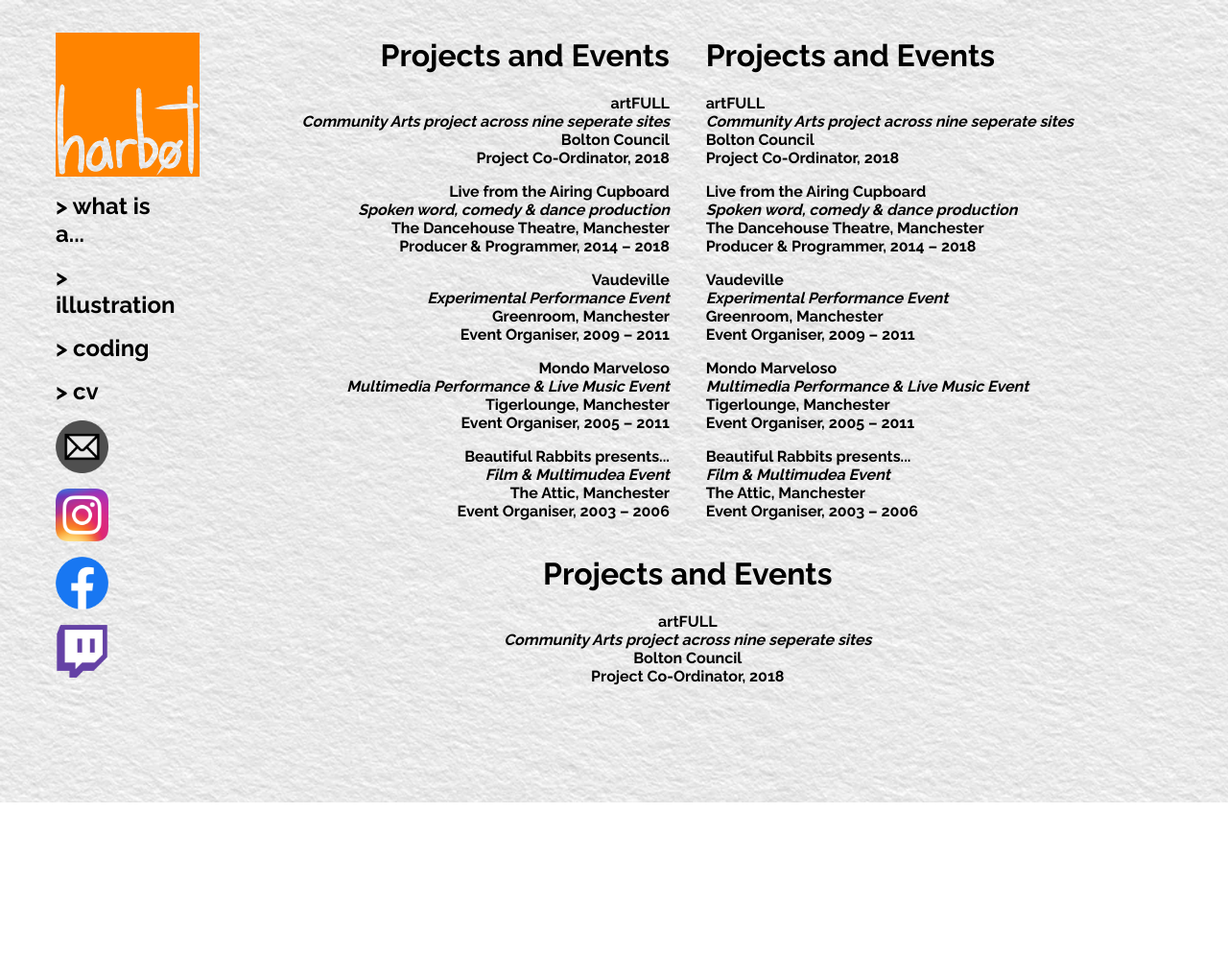
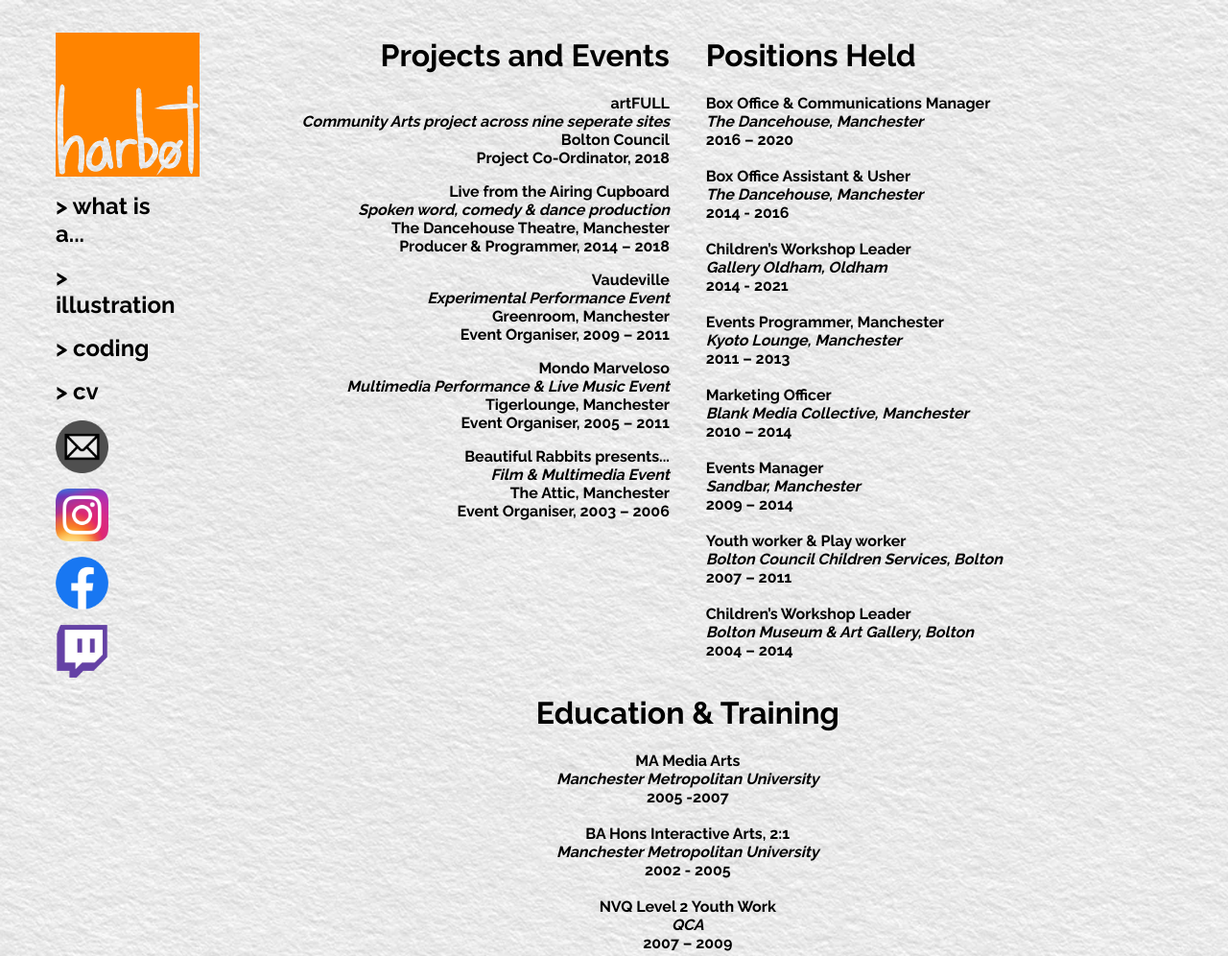
Before and after one commit to harb0t/CN-website-project, a plain HTML site: page CV.html in a window 1280 px wide. Shown: the top 996 px of the page at 96% size. Before the commit the page ends 836 px from the top, so only its background shows below. Drawn offline with Linux system fonts and the light colour scheme.

Commit message:
Final update
- Changed landing page image
- Had images enlarge in "illustrations" when hovered over
- Put in final copy on all pages

```diff
--- a/CV.html
+++ b/CV.html
@@ -59,7 +59,7 @@
                     </p>
                     <p>
                         <b>Beautiful Rabbits presents...</b><br>
-                        <i>Film & Multimudea Event</i><br>
+                        <i>Film & Multimedia Event</i><br>
                         The Attic, Manchester<br>
                         Event Organiser, 2003 – 2006<br>
                     </p>
@@ -68,46 +68,48 @@
 
                 </div>
                 <div class="pinkbox">
-                    <h1>Projects and Events</h1>
+                    <h1>Positions Held</h1>
                     <p>
-                        <b>artFULL</b><br>
-                        <i>Community Arts project across nine seperate sites</i><br>
-                        Bolton Council<br>
-                        Project Co-Ordinator, 2018<br>
-                    </p>
-                    <p>
-                        <b>Live from the Airing Cupboard</b><br>
-                        <i>Spoken word, comedy & dance production</i><br>
-                        The Dancehouse Theatre, Manchester<br>
-                        Producer & Programmer, 2014 – 2018<br>
-                    </p>
-                    <p>
-                        <b>Vaudeville</b><br>
-                        <i>Experimental Performance Event</i><br>
-                        Greenroom, Manchester<br>
-                        Event Organiser, 2009 – 2011<br>
-                    </p>
-                    <p>
-                        <b>Mondo Marveloso</b><br>
-                        <i>Multimedia Performance & Live Music Event</i><br>
-                        Tigerlounge, Manchester<br>
-                        Event Organiser, 2005 – 2011<br>
-                    </p>
-                    <p>
-                        <b>Beautiful Rabbits presents...</b><br>
-                        <i>Film & Multimudea Event</i><br>
-                        The Attic, Manchester<br>
-                        Event Organiser, 2003 – 2006<br>
+                        <b>Box Office & Communications Manager</b><br>
+                        <b><i>The Dancehouse, Manchester</i></b><br>
+                        2016 – 2020<br><br>
+                        <b>Box Office Assistant & Usher</b><br>
+                        <b><i>The Dancehouse, Manchester</i></b><br>
+                        2014 - 2016<br><br>
+                        <b>Children’s Workshop Leader</b><br>
+                        <b><i>Gallery Oldham, Oldham</i></b><br>
+                        2014 - 2021<br><br>
+                        <b>Events Programmer, Manchester</b><br>
+                        <b><i>Kyoto Lounge, Manchester</i></b><br>
+                        2011 – 2013<br><br>
+                        <b>Marketing Officer</b><br>
+                        <b><i>Blank Media Collective, Manchester</i></b><br>
+                        2010 – 2014<br><br>
+                        <b>Events Manager</b><br>
+                        <b><i>Sandbar, Manchester</i></b><br>
+                        2009 – 2014<br><br>
+                        <b>Youth worker & Play worker</b><br>
+                        <b><i>Bolton Council Children Services, Bolton</i></b><br>
+                        2007 – 2011<br><br>
+                        <b>Children’s Workshop Leader</b><br>
+                        <b><i>Bolton Museum & Art Gallery, Bolton</i></b><br>
+                        2004 – 2014<br>
                     </p>
                 </div>
             </div>
             <div class="orangebox">
-                <h1>Projects and Events</h1>
+                <h1>Education & Training</h1>
                 <p>
-                    <b>artFULL</b><br>
-                    <i>Community Arts project across nine seperate sites</i><br>
-                    Bolton Council<br>
-                    Project Co-Ordinator, 2018<br>
+                    <b>MA Media Arts</b><br>
+                    <i>Manchester Metropolitan University</i><br>
+                    2005 -2007<br><br>
+                    <b>BA Hons Interactive Arts, 2:1</b><br>
+                    <i>Manchester Metropolitan University</i><br>
+                    2002 - 2005<br><br>
+                    <b>NVQ Level 2 Youth Work</b><br>
+                    <i>QCA</i><br>
+                    2007 – 2009
+
                 </p>
             </div>
 
--- a/main.css
+++ b/main.css
@@ -106,7 +106,6 @@ body {
 }
 
 .greenbox {
-    /* background-color: green; */
     height: 105%;
     width: 48%;
     text-align: right;
@@ -114,19 +113,16 @@ body {
 }
 
 .yellowbar {
-    /* background-color: yellow; */
     height: 105%;
     width: 4%;
 }
 
 .pinkbox {
-    /* background-color: palevioletred; */
     height: 105%;
     width: 48%;
 }
 
 .orangebox {
-    /* background-color: orange; */
     height: 25%;
     text-align:center;
     justify-content: center;
@@ -136,19 +132,16 @@ body {
     display: flex;
 }
 .boxlefthalf{
-    /* background-color: rgb(0, 187, 255); */
     height: 160%;
     width: 50%;
     text-align: right;
 }
 .boxrighthalf{
-    /* background-color: rgb(255, 0, 0); */
     height: 160%;
     width: 50%;
 }
 
 .horizontalyellowbar {
-    /* background-color: yellow; */
     height: 105%;
     width: 4%;
     flex-direction: row;
@@ -161,18 +154,15 @@ body {
     min-height: 100vh;
 }
 .tophalf{
-    /* background-color: rgb(0, 187, 255); */
     height: 5%;
     text-align:left;
     justify-content: center;
 }
 .bottomhalf{
-    /* background-color: rgb(0, 255, 110); */
     height: 75%;
     text-align:center;
     justify-content: center;
 }
-/* boxes */
 
 * {
     box-sizing: border-box;
@@ -216,69 +206,16 @@ body {
     width: 90%;
 
 }
-/* -----flexbox---------- */
-/* .container_one {
-    display: flex;
-    min-width: 100vw;
-    flex-direction: row; */
-    /* flex-wrap: wrap; */
-/* } */
-/* .container_two {
-    display: flex;
-    min-width: 100vw;
-    flex-direction: row;
-}
-.container_three {
-    display: flex;
-    min-width: 100vw;
-    flex-direction: row;
-}
-.container_four {
-    display:flex;
-    min-width: 100vw;
-    flex-direction:column ;
-}
-.container_five {
-    display: flex;
-    min-width: 100vw;
-    flex-direction: row;
-} */
-/* vw for width vh for height */
-/* .box {
-    color: rgb(0, 0, 0);
-    font-size:large; */
-    /* line above can be adjust to shift with change with window */
-    /* font-family: 'Raleway', sans-serif;
-    text-align: center;
-    padding: 15px;
-
-    width: 50%; */
-   /* setting width allows adaptablibity / responsive */
-   /* Can be px or percentages */
-
-/* } */
-
-/* .box1 { background: #0c14ff;
-    justify-content: center;
-    width: 100%;
+.bigcurve{
+    border-radius: 100px;
+    width: 90%;
 }
 
-.box2 { background: #730fff;
-    justify-content: left;
-    text-align: left;
-    width: 10%;
+.curve{
+    border-radius: 25px;
 }
-.box3 { background: #0bd25b;
-    justify-content: right;
-    text-align: right;
-    width: 90%;
+
+.thumbnail:hover {
+    position:relative;
+    width:150%;
 }
-.box4 { background: #f2ff01;
-    width: 1%;
-}
-.box5 { background: #ff03dd;
-    justify-content: left;
-    text-align: left;
-    width: 90%;
-}
-.box6 { background: #ff850cd2;} */
```
Also changed, not shown: coding.html (+4 -1 lines), illustration.html (+12 -12 lines), index.html (+1 -1 lines), images/landingpage.png. Lines whose indentation alone changed are shown as unchanged.
